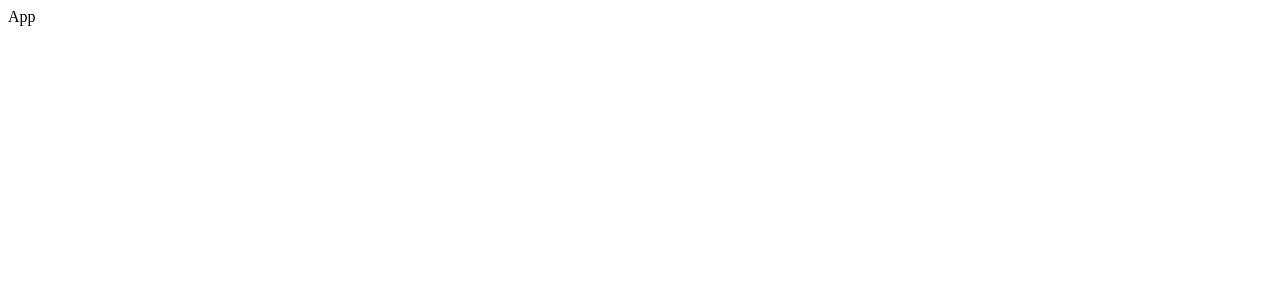
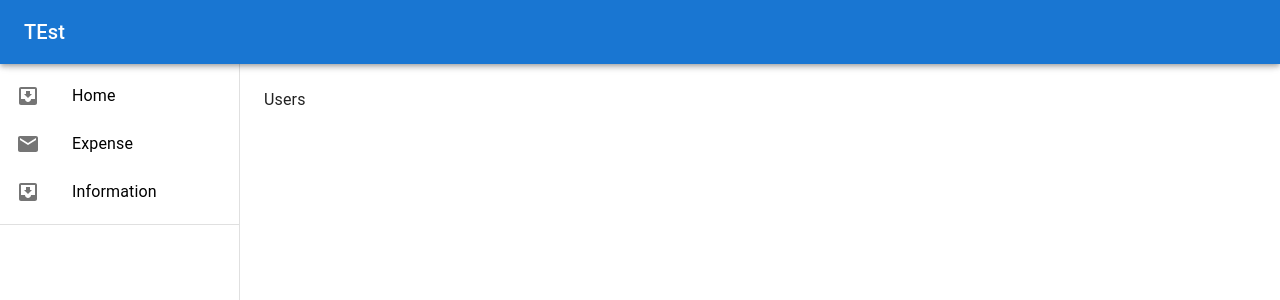
Before and after one commit to mertdiker723/expense-tracking, a React (Create React App) app: page /information in a window 1280 px wide. Shown: the top 300 px of the page. Built offline with nearby package versions, Linux system fonts and the light colour scheme.

Commit message:
router structure established

```diff
--- a/package.json
+++ b/package.json
@@ -17,6 +17,7 @@
     "axios": "^0.26.0",
     "react": "^17.0.2",
     "react-dom": "^17.0.2",
+    "react-router-dom": "^6.3.0",
     "react-scripts": "5.0.0",
     "typescript": "^4.5.5",
     "web-vitals": "^2.1.4"
--- a/src/App.tsx
+++ b/src/App.tsx
@@ -1,6 +1,31 @@
+import { Box, CssBaseline, Toolbar } from '@mui/material';
+import { BrowserRouter as Router, Routes, Route } from "react-router-dom";
+
+// Folders
+import Navbar from './components/Drawer/Navbar';
+import Sidebar from './components/Drawer/Sidebar';
+import Home from './pages/Home';
+import Expense from './pages/ExpenseInformation';
+import Information from './pages/Information';
+
+
 const App = () => {
   return (
-    <div>App</div>
+    <Router>
+      <Box sx={{ display: 'flex' }}>
+        <CssBaseline />
+        <Navbar />
+        <Sidebar />
+        <Box component="main" sx={{ flexGrow: 1, p: 3 }}>
+          <Toolbar />
+          <Routes>
+            <Route path="/" element={<Home />} />
+            <Route path="/expense" element={<Expense />} />
+            <Route path="/information" element={<Information />} />
+          </Routes>
+        </Box>
+      </Box>
+    </Router>
   )
 }
 
--- /dev/null
+++ b/src/components/Drawer/Navbar.tsx
@@ -0,0 +1,15 @@
+import { AppBar, Toolbar, Typography } from '@mui/material';
+
+const Navbar = () => {
+    return (
+        <AppBar position="fixed" sx={{ zIndex: (theme) => theme.zIndex.drawer + 1 }}>
+            <Toolbar>
+                <Typography variant="h6" noWrap component="div">
+                    TEst
+                </Typography>
+            </Toolbar>
+        </AppBar>
+    )
+}
+
+export default Navbar
--- /dev/null
+++ b/src/components/Drawer/Sidebar.tsx
@@ -0,0 +1,58 @@
+import { Link } from 'react-router-dom';
+import { Box, Drawer, Toolbar, List, Divider, ListItem, ListItemIcon, ListItemText } from '@mui/material';
+
+// Icons
+import InboxIcon from '@mui/icons-material/MoveToInbox';
+import MailIcon from '@mui/icons-material/Mail';
+
+const drawerWidth = 240;
+
+const navbarElements = [
+    {
+        id: 1,
+        label: "Home",
+        path: "/"
+    },
+    {
+        id: 2,
+        label: "Expense",
+        path: "/expense"
+    },
+    {
+        id: 3,
+        label: "Information",
+        path: "/information"
+    }
+]
+const Sidebar = () => {
+    return (
+        <Drawer
+            variant="permanent"
+            sx={{
+                width: drawerWidth,
+                flexShrink: 0,
+                [`& .MuiDrawer-paper`]: { width: drawerWidth, boxSizing: 'border-box' },
+            }}
+        >
+            <Toolbar />
+            <Box sx={{ overflow: 'auto' }}>
+                <List>
+                    {navbarElements.map((item, index) => (
+                        <Link key={item.id} to={item.path} style={{ textDecoration: "none",color:"black" }}>
+                            <ListItem button>
+                                <ListItemIcon>
+                                    {index % 2 === 0 ? <InboxIcon /> : <MailIcon />}
+                                </ListItemIcon>
+                                <ListItemText primary={item.label} />
+                            </ListItem>
+                        </Link>
+                    ))}
+                </List>
+                <Divider />
+            </Box>
+        </Drawer>
+    );
+}
+
+
+export default Sidebar
--- a/src/index.tsx
+++ b/src/index.tsx
@@ -1,5 +1,6 @@
 import { render } from "react-dom";
 import App from "./App";
+import "./style/app.css";
 
 const root = document.querySelector("#root");
 
--- /dev/null
+++ b/src/pages/ExpenseInformation.tsx
@@ -0,0 +1,9 @@
+
+
+const ExpenseInformation = () => {
+  return (
+    <div>ExpenseInformation</div>
+  )
+}
+
+export default ExpenseInformation
--- /dev/null
+++ b/src/pages/Home.tsx
@@ -0,0 +1,8 @@
+
+const Home = () => {
+  return (
+    <div>Home</div>
+  )
+}
+
+export default Home
--- /dev/null
+++ b/src/pages/Information.tsx
@@ -0,0 +1,7 @@
+const Users = () => {
+  return (
+    <div>Users</div>
+  )
+}
+
+export default Users
```
Also changed, not shown: src/style/app.css (added), 1 other file (tests, documents, lock files or other folders).
